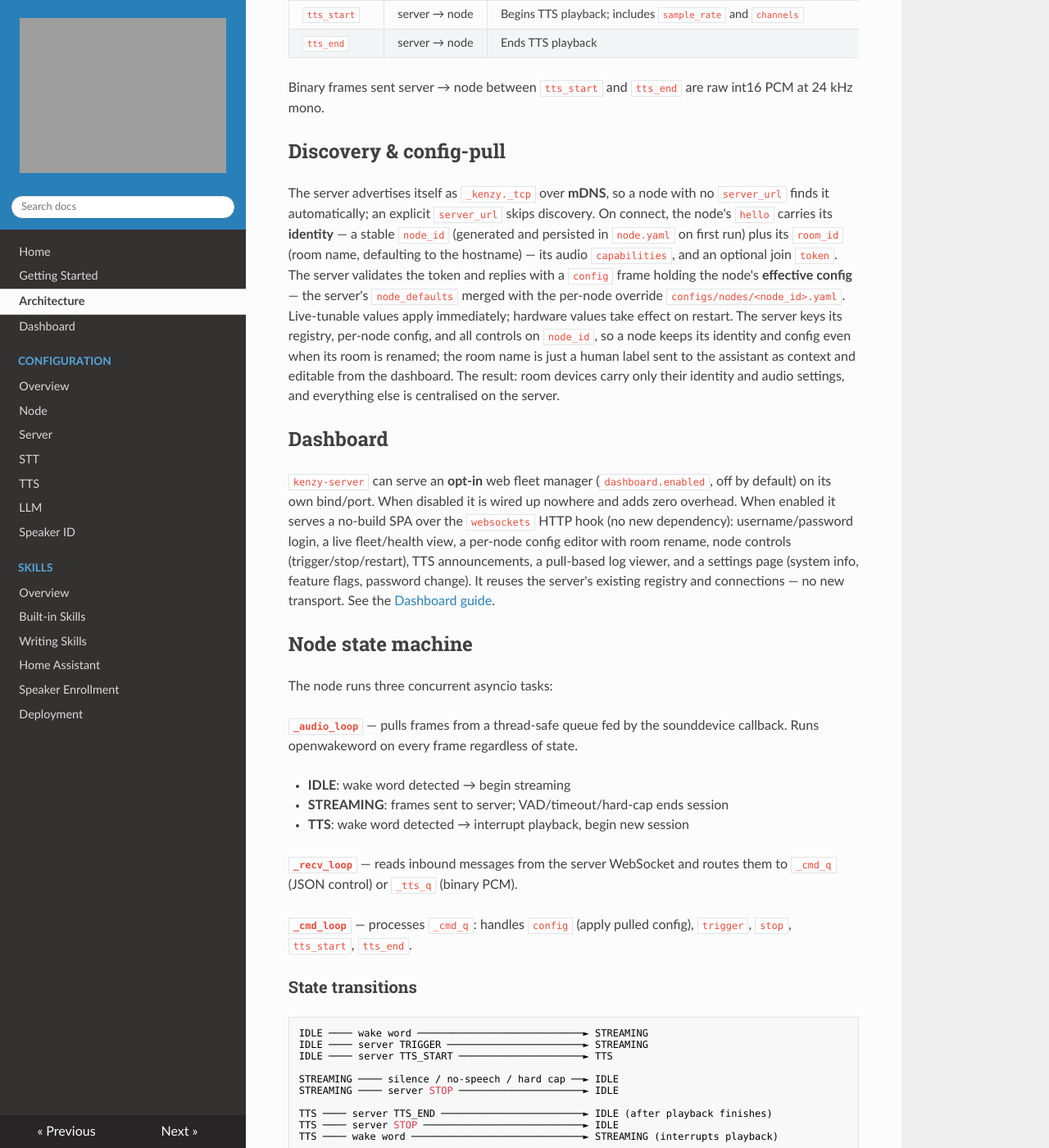
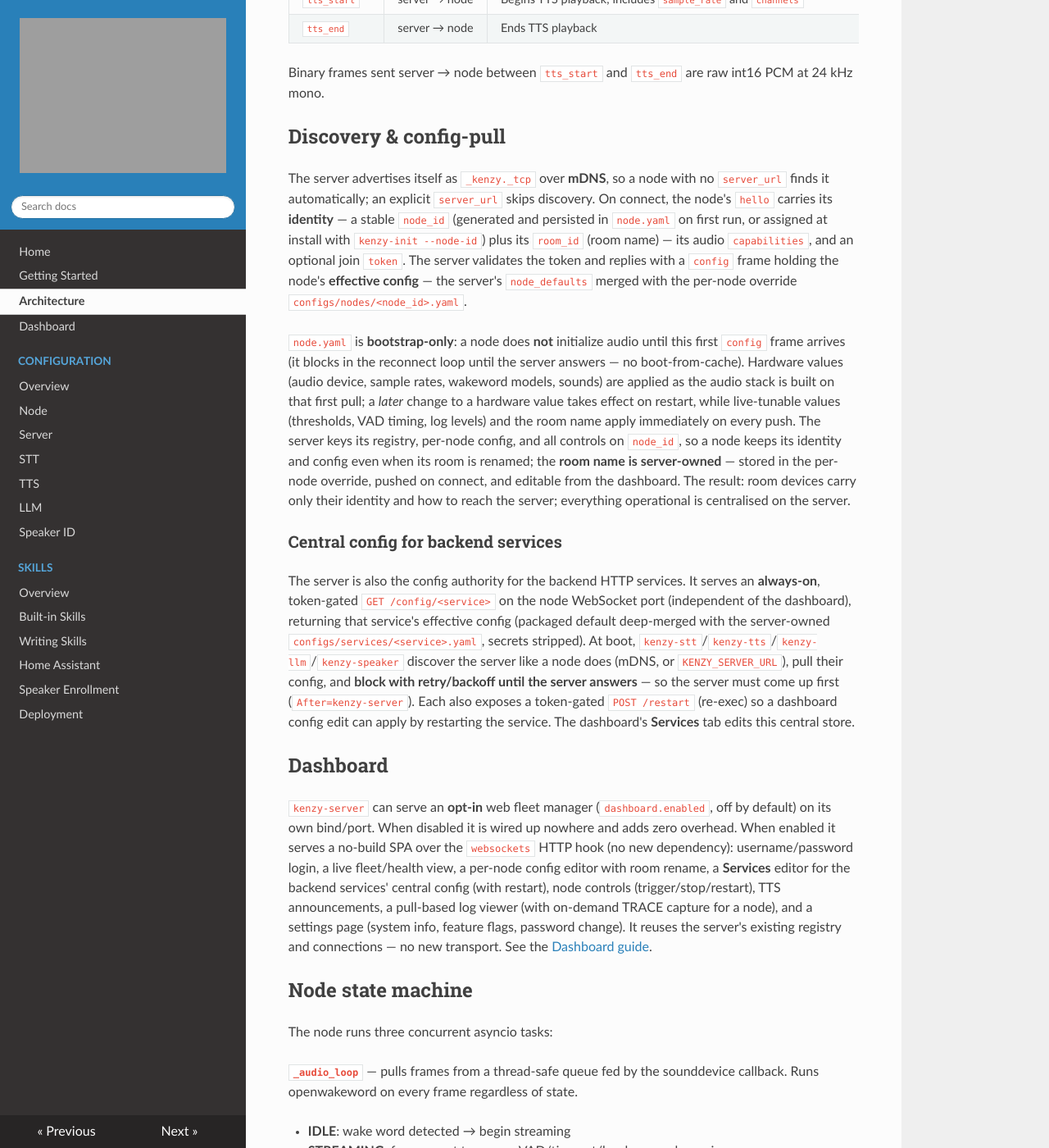
Before and after one commit to lnxusr1/kenzy, an MkDocs documentation site: the page built from docs/architecture.md, in a window 1280 px wide and 1400 px high, scrolled down 1106 px. Shown: the whole window at 82% size. Built offline with MkDocs 1.6.1, drawn with Linux system fonts in a browser that asks for light colours; nearby versions of some CDN libraries; some of the changed text lies outside the part shown.

Commit message:
Docs updates

```diff
--- a/docs/architecture.md
+++ b/docs/architecture.md
@@ -29,7 +29,7 @@ Control messages are JSON text frames. Audio is raw int16 PCM binary frames at 1
 |---|---|---|
 | `hello` | node → server | Registration on connect; carries the stable `node_id` (primary key) + `room_id` (room name), optional audio `capabilities` and a join `token` |
 | `config` | server → node | Effective node config pushed right after `hello` (config-pull) |
-| `set_room` | server → node | Dashboard renames the node's room; the node persists it to `node.yaml` and applies it live |
+| `set_room` | server → node | Dashboard renames the node's (server-owned) room; the node persists it to `node.yaml` and applies it live |
 | `audio_start` | node → server | Begins a capture session |
 | `audio_end` | node → server | Ends a capture session, includes `reason` |
 | `wakeword` | node → server | Wake word fired mid-stream |
@@ -43,11 +43,17 @@ Binary frames sent server → node between `tts_start` and `tts_end` are raw int
 
 ## Discovery & config-pull
 
-The server advertises itself as `_kenzy._tcp` over **mDNS**, so a node with no `server_url` finds it automatically; an explicit `server_url` skips discovery. On connect, the node's `hello` carries its **identity** — a stable `node_id` (generated and persisted in `node.yaml` on first run) plus its `room_id` (room name, defaulting to the hostname) — its audio `capabilities`, and an optional join `token`. The server validates the token and replies with a `config` frame holding the node's **effective config** — the server's `node_defaults` merged with the per-node override `configs/nodes/<node_id>.yaml`. Live-tunable values apply immediately; hardware values take effect on restart. The server keys its registry, per-node config, and all controls on `node_id`, so a node keeps its identity and config even when its room is renamed; the room name is just a human label sent to the assistant as context and editable from the dashboard. The result: room devices carry only their identity and audio settings, and everything else is centralised on the server.
+The server advertises itself as `_kenzy._tcp` over **mDNS**, so a node with no `server_url` finds it automatically; an explicit `server_url` skips discovery. On connect, the node's `hello` carries its **identity** — a stable `node_id` (generated and persisted in `node.yaml` on first run, or assigned at install with `kenzy-init --node-id`) plus its `room_id` (room name) — its audio `capabilities`, and an optional join `token`. The server validates the token and replies with a `config` frame holding the node's **effective config** — the server's `node_defaults` merged with the per-node override `configs/nodes/<node_id>.yaml`.
+
+`node.yaml` is **bootstrap-only**: a node does **not** initialize audio until this first `config` frame arrives (it blocks in the reconnect loop until the server answers — no boot-from-cache). Hardware values (audio device, sample rates, wakeword models, sounds) are applied as the audio stack is built on that first pull; a *later* change to a hardware value takes effect on restart, while live-tunable values (thresholds, VAD timing, log levels) and the room name apply immediately on every push. The server keys its registry, per-node config, and all controls on `node_id`, so a node keeps its identity and config even when its room is renamed; the **room name is server-owned** — stored in the per-node override, pushed on connect, and editable from the dashboard. The result: room devices carry only their identity and how to reach the server; everything operational is centralised on the server.
+
+### Central config for backend services
+
+The server is also the config authority for the backend HTTP services. It serves an **always-on**, token-gated `GET /config/<service>` on the node WebSocket port (independent of the dashboard), returning that service's effective config (packaged default deep-merged with the server-owned `configs/services/<service>.yaml`, secrets stripped). At boot, `kenzy-stt`/`kenzy-tts`/`kenzy-llm`/`kenzy-speaker` discover the server like a node does (mDNS, or `KENZY_SERVER_URL`), pull their config, and **block with retry/backoff until the server answers** — so the server must come up first (`After=kenzy-server`). Each also exposes a token-gated `POST /restart` (re-exec) so a dashboard config edit can apply by restarting the service. The dashboard's **Services** tab edits this central store.
 
 ## Dashboard
 
-`kenzy-server` can serve an **opt-in** web fleet manager (`dashboard.enabled`, off by default) on its own bind/port. When disabled it is wired up nowhere and adds zero overhead. When enabled it serves a no-build SPA over the `websockets` HTTP hook (no new dependency): username/password login, a live fleet/health view, a per-node config editor with room rename, node controls (trigger/stop/restart), TTS announcements, a pull-based log viewer, and a settings page (system info, feature flags, password change). It reuses the server's existing registry and connections — no new transport. See the [Dashboard guide](dashboard.md).
+`kenzy-server` can serve an **opt-in** web fleet manager (`dashboard.enabled`, off by default) on its own bind/port. When disabled it is wired up nowhere and adds zero overhead. When enabled it serves a no-build SPA over the `websockets` HTTP hook (no new dependency): username/password login, a live fleet/health view, a per-node config editor with room rename, a **Services** editor for the backend services' central config (with restart), node controls (trigger/stop/restart), TTS announcements, a pull-based log viewer (with on-demand TRACE capture for a node), and a settings page (system info, feature flags, password change). It reuses the server's existing registry and connections — no new transport. See the [Dashboard guide](dashboard.md).
 
 ## Node state machine
 
```
Also changed, not shown: README.md (+9 -7 lines), docs/configuration/llm.md (+5 -1 lines), docs/configuration/server.md (+1 -1 lines), docs/configuration/speaker.md (+5 -1 lines), docs/configuration/stt.md (+5 -1 lines), docs/configuration/tts.md (+3 -0 lines).
